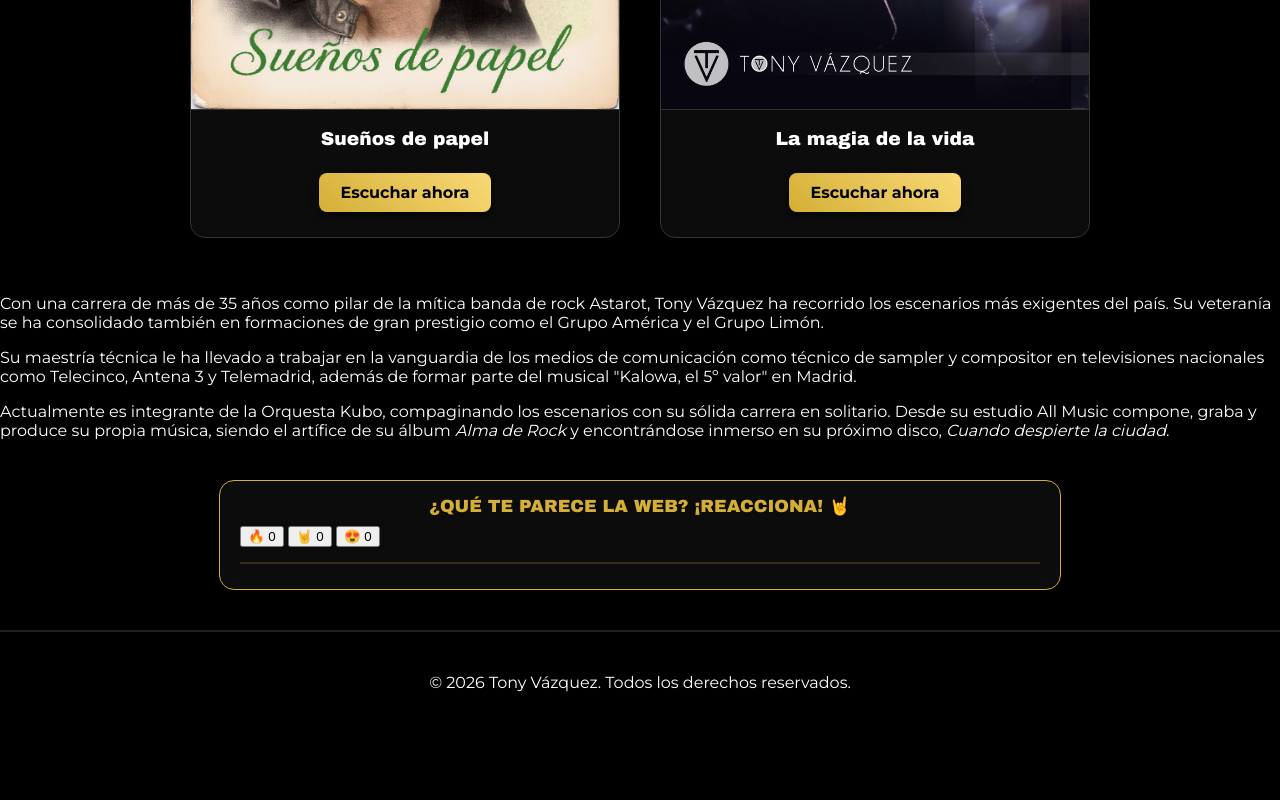
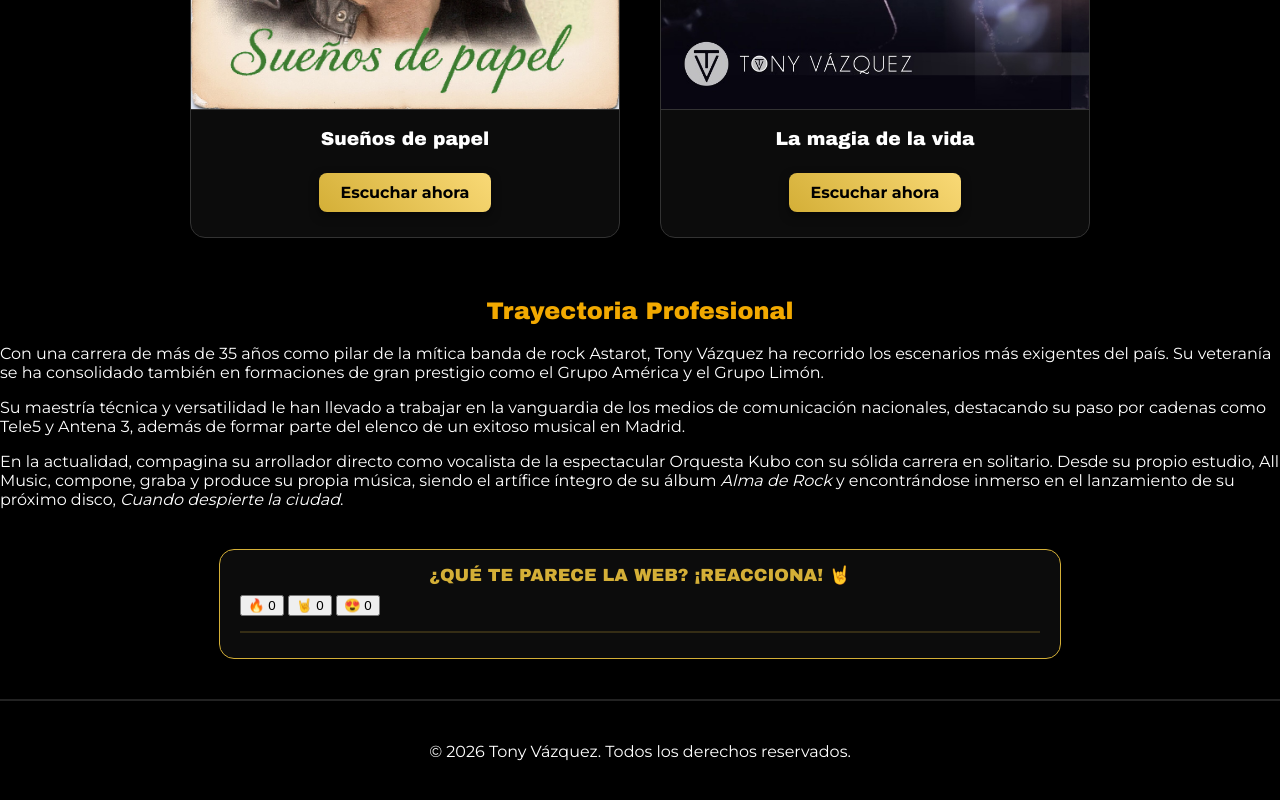
Before and after one commit to tonivazquez4/tonivazquez4.github.io, a plain HTML site: page index.html in a window 1280 px wide. Shown: the part 1278-2078 px from the top of the page. Before the commit the page ends 2011 px from the top, so only its background shows below. Drawn offline with Linux system fonts and the light colour scheme; no server answers.

Commit message:
Update index.html

```diff
--- a/index.html
+++ b/index.html
@@ -184,12 +184,16 @@
     </div>
 </div>
 
-<div class="trayectoria-text">
-    <p>Con una carrera de más de 35 años como pilar de la mítica banda de rock Astarot, Tony Vázquez ha recorrido los escenarios más exigentes del país. Su veteranía se ha consolidado también en formaciones de gran prestigio como el Grupo América y el Grupo Limón.</p>
+<div class="trayectoria-container">
+    <h2 class="section-title" style="text-align: center; color: #f2a900; margin-bottom: 20px;">Trayectoria Profesional</h2>
 
-    <p>Su maestría técnica le ha llevado a trabajar en la vanguardia de los medios de comunicación como técnico de sampler y compositor en televisiones nacionales como Telecinco, Antena 3 y Telemadrid, además de formar parte del musical "Kalowa, el 5º valor" en Madrid.</p>
+    <div class="trayectoria-text">
+        <p>Con una carrera de más de 35 años como pilar de la mítica banda de rock Astarot, Tony Vázquez ha recorrido los escenarios más exigentes del país. Su veteranía se ha consolidado también en formaciones de gran prestigio como el Grupo América y el Grupo Limón.</p>
 
-    <p>Actualmente es integrante de la Orquesta Kubo, compaginando los escenarios con su sólida carrera en solitario. Desde su estudio All Music compone, graba y produce su propia música, siendo el artífice de su álbum <em>Alma de Rock</em> y encontrándose inmerso en su próximo disco, <em>Cuando despierte la ciudad</em>.</p>
+        <p>Su maestría técnica y versatilidad le han llevado a trabajar en la vanguardia de los medios de comunicación nacionales, destacando su paso por cadenas como Tele5 y Antena 3, además de formar parte del elenco de un exitoso musical en Madrid.</p>
+
+        <p>En la actualidad, compagina su arrollador directo como vocalista de la espectacular Orquesta Kubo con su sólida carrera en solitario. Desde su propio estudio, All Music, compone, graba y produce su propia música, siendo el artífice íntegro de su álbum <em>Alma de Rock</em> y encontrándose inmerso en el lanzamiento de su próximo disco, <em>Cuando despierte la ciudad</em>.</p>
+    </div>
 </div>
 
 <div class="seccion-comentarios">
```
